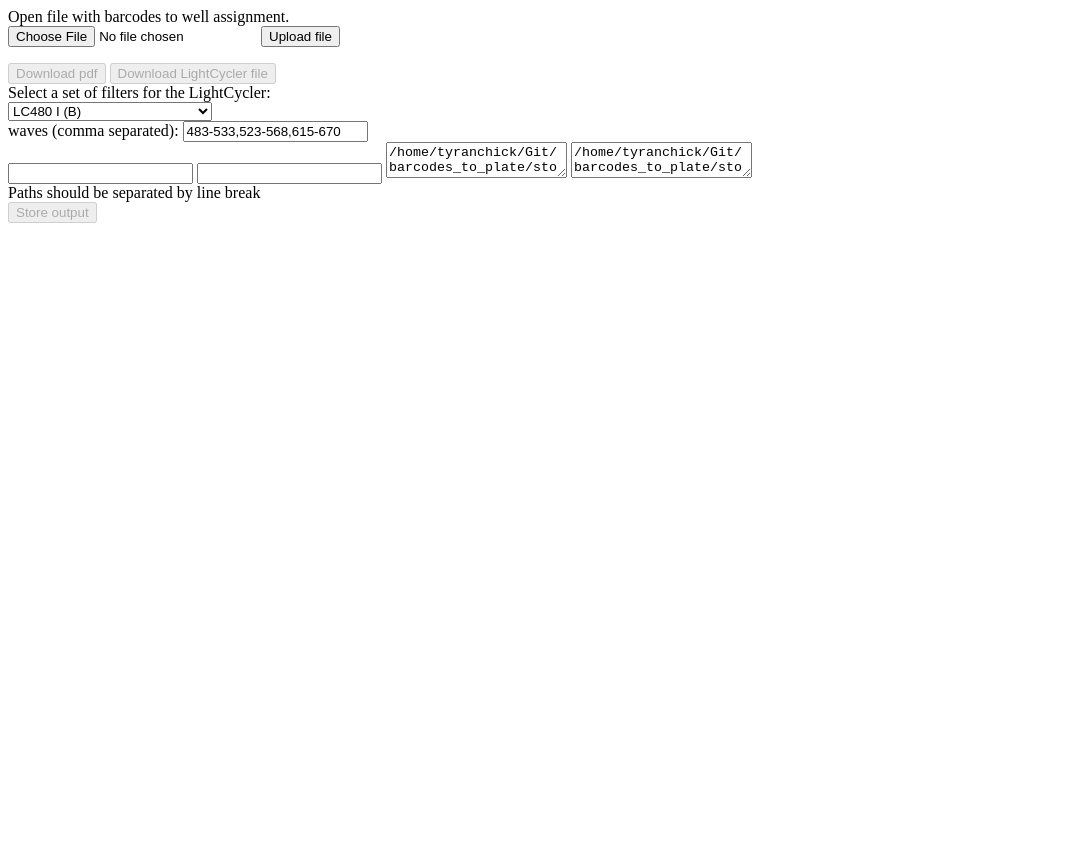
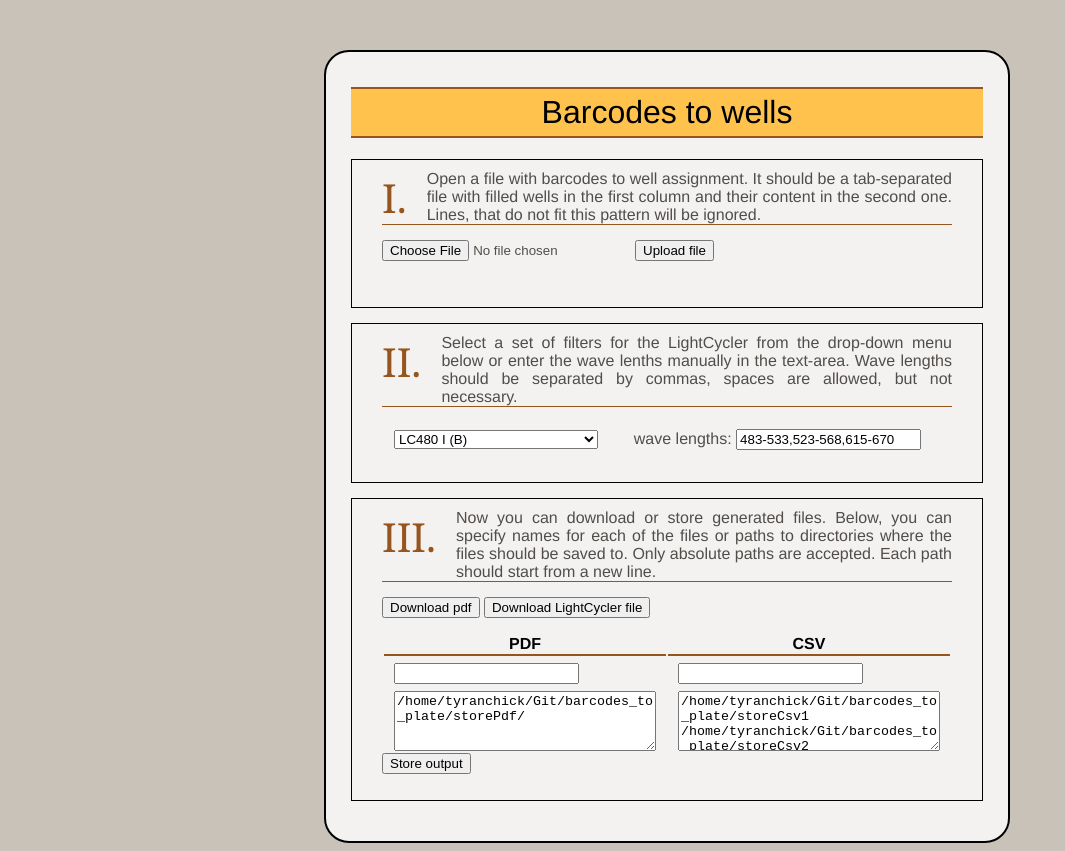
Before and after one commit to anders-biostat/barcodes_to_plate, a website: page public/index.html in a window 1280 px wide. Shown: the whole page, without its empty margins (0-1065 px from the left). Before the commit the page ends 800 px from the top, so only its background shows below. Drawn offline with Linux system fonts and the light colour scheme.

Commit message:
Styles added

```diff
--- a/index.js
+++ b/index.js
@@ -12,7 +12,11 @@ const app = express();
 app.use(fileUpload());
 
 app.get('/', (req, res) => {
-  res.sendFile(path.join(__dirname + "/public/index.html"))
+  res.sendFile(path.join(__dirname + "/public/index.html"));
+});
+
+app.get('/style.css', (req, res) => {
+	res.sendFile(path.join(__dirname + "/public/style.css"));
 });
 
 app.post("/upload", (req, res) => {
--- a/public/index.html
+++ b/public/index.html
@@ -1,5 +1,6 @@
 <head>
 	<title>Read barcodes</title>
+	<link rel="stylesheet" type="text/css" href="style.css">
 	<script type="text/javascript">
 		var filters = [{
 			name: "LC480 I (B)",
@@ -22,31 +23,80 @@
 	</script>
 </head>
 <body>
-	<div>Open file with barcodes to well assignment.</div>
+	<div class="container">
+		<h1>Barcodes to wells</h1>
+		<div class="section">
+			<div class="step">I.</div>
+			<div class="description">
+				Open a file with barcodes to well assignment. It should be a tab-separated file with filled wells in the first column
+				and their content in the second one. Lines, that do not fit this pattern will be ignored.
+			</div>
 			<form  action="upload" method="post" enctype="multipart/form-data">
 				<input type="file" name="barcodes" id="barcodes"/><button onclick="fileupload();" type="button">Upload file</button>
 			</form>
-	<div id="message"></div>
+			<div id="message_file" class="message"></div>
+		</div>
+		<div class="section">
+			<div class="step">II.</div>
+			<div class="description">
+				Select a set of filters for the LightCycler from the drop-down menu below or enter the wave lenths
+				manually in the text-area. Wave lengths should be separated by commas, spaces are allowed, but not
+				necessary.
+			</div>
+			<table width="100%">
+				<tr>
+					<td>
+						<select id="filterList" onchange="setWaves();">
+							<option style="display: none;" id="customWave">Custom</option>
+						</select>
+					</td>
+					<td>
+						wave lengths:
+						<input type="text" id="waves" onchange="checkWaves(this.value);">
+					</td>
+				</tr>
+			</table>
+			<div class="message" id="message_filters"></div>
+		</div>
+
+		<div class="section">
+			<div class="step">III.</div>
+			<div class="description">
+				Now you can download or store generated files. Below, you can specify names for each of the
+				files or paths to directories where the files should be saved to. Only absolute paths are accepted.
+				Each path should start from a new line.
+			</div>
 			<div>
 				<button disabled class="saveButton" onclick="download('pdf');">Download pdf</button>
 				<button disabled class="saveButton" onclick="download('csv');">Download LightCycler file</button>
 			</div>
-	<div>
-		Select a set of filters for the LightCycler: <br>
-		<select id="filterList" onchange="setWaves();">
-			<option style="display: none;" id="customWave">Custom</option>
-		</select><br>
-		waves (comma separated):
-		<input type="text" id="waves" onchange="document.querySelector('#customWave').selected = true;">
-	</div>
 			<form action="store" method="post" enctype="multipart/form-data" id="store">
-		<input type="text" name="pdf_name" class="name">
-		<input type="text" name="csv_name" class="name">
+				<table width="100%">
+					<tr>
+						<th>PDF</th>
+						<th>CSV</th>
+					</tr>
+					<tr>
+						<td>
+							<input type="text" name="pdf_name" class="name" id="pdf_name">
+						</td>
+						<td>
+							<input type="text" name="csv_name" class="name" id="csv_name">
+						</td>
+					</tr>
+					<tr>
+						<td>
 							<textarea id="pdf_paths"></textarea>
+						</td>
+						<td>
 							<textarea id="csv_paths"></textarea>
-		<div>Paths should be separated by line break</div>
+						</td>
+					</tr>
+				</table>
 				<button type="button" disabled class="saveButton" onclick="store()">Store output</button>
 			</form>
+		</div>
+	</div>
 	<script type="text/javascript">
 		filters.forEach((el, i) => {
 			let opt = document.createElement("option");
@@ -67,15 +117,26 @@
 
 		function setWaves() {
 			document.querySelector("#waves").value = document.querySelector("#filterList").value;
+			document.querySelector("#message_filters").innerHTML = "";
+			document.querySelectorAll(".saveButton")
+				.forEach(el => {el.disabled = false;});
+
 		};
 
 		function fileupload() {
+			document.querySelectorAll(".saveButton")
+				.forEach(el => {el.disabled = true;});
+			["pdf", "csv"].forEach(type => {
+				document.querySelector("#" + type + "_name").value  = "";
+			})
+
 			var files = document.getElementById("barcodes").files;
 			if(files.length == 0) {
-				document.getElementById("message").innerHTML = "No file is selected. Please, select a file first.";
+				document.getElementById("message_file")
+					.innerHTML = "<span class='highlight'>No file is selected. Please, select a file first.</span>";
 				return;
 			} else {
-				document.getElementById("message").innerHTML = "";
+				document.getElementById("message_file").innerHTML = "";
 			}
 
   		const formData = new FormData()
@@ -87,7 +148,8 @@
 			})
 			.then(res => {
 				if(res.status == 406) {
-					document.getElementById("message").innerHTML = "Empty file or wrong format";
+					document.getElementById("message_file")
+						.innerHTML = "<span class='highlight'>Empty file or wrong format</span>";
 					return;
 				} else if(res.status == 200) {
 					document.querySelectorAll(".saveButton")
@@ -118,7 +180,8 @@
 			})
 			.then(text => {
 				if(text)
-					document.getElementById("message").innerHTML = "File is loaded. " + text + " wells detected"
+					document.getElementById("message_file")
+						.innerHTML = "File is loaded. <span class='highlight'>" + text + "</span> wells detected"
 			})
 		};
 
@@ -164,7 +227,21 @@
 						})
 					});
 			});
+		};
+
+		function checkWaves(value) {
+			document.querySelector('#customWave').selected = true;
+			document.querySelector("#message_filters").innerHTML = "";
+			document.querySelectorAll(".saveButton")
+				.forEach(el => {el.disabled = false;});
+
+			if(value.split(",").filter(el => !(/\d+-\d+/.test(el))).length > 0){
+				document.querySelector("#message_filters")
+					.innerHTML = "<span class='highlight'>Wrong wave lengths format!</span>"
+				document.querySelectorAll(".saveButton")
+					.forEach(el => {el.disabled = true;});
 			}
+		};
 
 	</script>
 </body>
--- /dev/null
+++ b/public/style.css
@@ -0,0 +1,73 @@
+body {
+	background: #c9c2b9;
+	font-family: Helvetica;
+	color: #504d4a;
+}
+
+.container {
+	width: 50%;
+	margin-left: 25%;
+	margin-top: 50px;
+	padding: 25px;
+	border: solid 2px black;
+	background: #f4f2f1;
+	border-radius: 25px;
+}
+
+.section {
+	border: solid 1px black;
+	padding: 10px;
+	padding-left: 30px;
+	padding-right: 30px;
+	margin-bottom: 15px;
+}
+
+.step{
+	float: left;
+	font-size: 250%;
+	font-family: Georgia, 'Times New Roman';
+	padding-right: 20px;
+	color: #96551d;
+}
+
+.description {
+	margin-bottom: 15px;
+	border-bottom: solid 1px #96551d;
+	min-height: 50px;
+	text-align: justify;
+}
+
+.message {
+	min-height: 20px;
+	text-align: center;
+	font-size: 110%;
+}
+.highlight {
+	color: #aa5409;
+}
+
+h1 {
+	text-align: center;
+	font-weight: normal;
+	margin-top: 10px;
+	border-top: solid 2px #96551d;
+	border-bottom: solid 2px #96551d;
+	padding: 5px;
+	color: black;
+	background: #ffc34d;
+}
+
+th {
+	padding-top: 15px;
+	color: black;
+	border-bottom: solid 2px #96551d;
+}
+
+td {
+	padding: 5px 10px 0px 10px;
+}
+
+textarea {
+	width: 100%;
+	min-height: 60px;
+}
```
Lines whose indentation alone changed are shown as unchanged.
